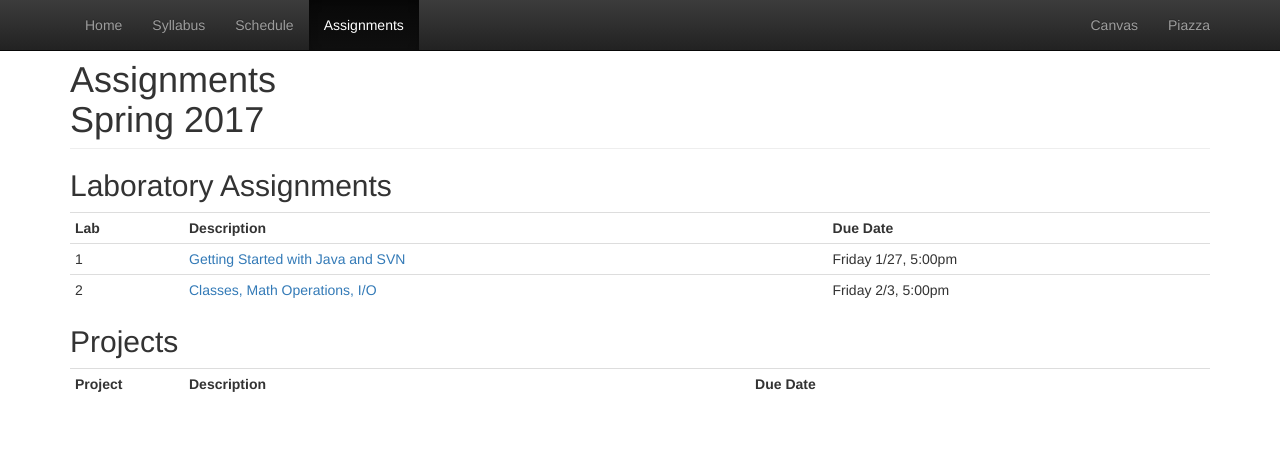
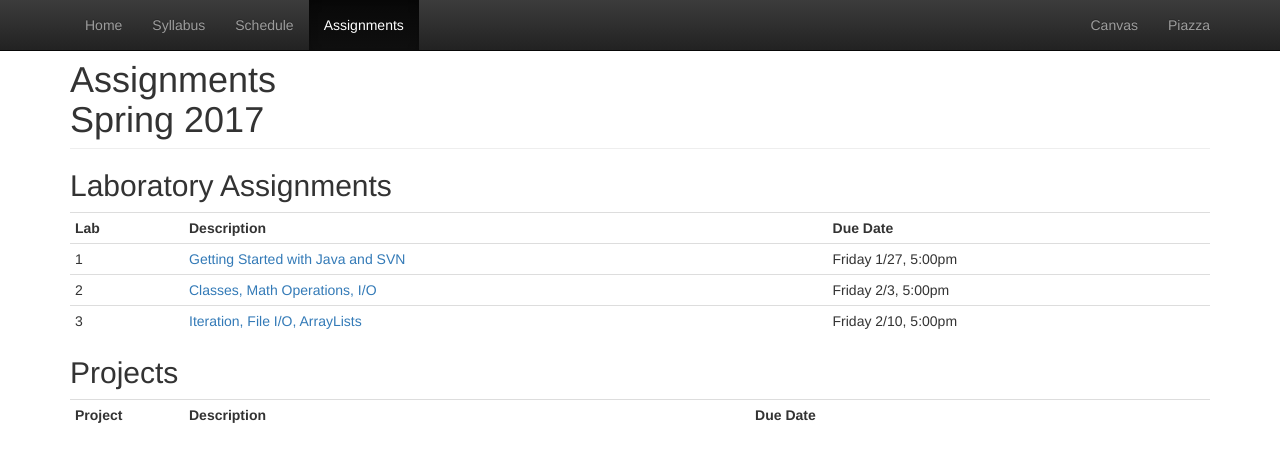
Before and after one commit to CS514-F17/cs514-f17.github.io, a Jekyll site: the page built from assignments.html, in a window 1280 px wide. Shown: the top 462 px of the page. Built offline with Jekyll 4.4.1, drawn with Linux system fonts in a browser that asks for light colours.

Commit message:
adding lab 3

```diff
--- a/assignments.html
+++ b/assignments.html
@@ -24,12 +24,12 @@ title: Assignments
        <td><a href="https://github.com/CS112-S17/labs/blob/master/lab2.md">Classes, Math Operations, I/O</a></td>
        <td>Friday 2/3, 5:00pm</td>
      </tr>
-<!--
      <tr>
        <td>3</td>
-       <td><a href="https://github.com/CS112-S17/labs/blob/master/lab3.md">Iteration, Strings, File I/O, ArrayLists</a></td>
-       <td>Monday 9/12, 5:00pm</td>
+       <td><a href="https://github.com/CS112-S17/labs/blob/master/lab3.md">Iteration, File I/O, ArrayLists</a></td>
+       <td>Friday 2/10, 5:00pm</td>
      </tr>
+<!--
      <tr>
        <td>4</td>
        <td><a href="https://github.com/CS112-S17/labs/blob/master/lab4.md">Arrays</a></td>
--- a/schedule.html
+++ b/schedule.html
@@ -56,7 +56,7 @@ title: Schedule
 			</td>
 			<td>
 			</td>
-			<td></td>
+			<td><a href="https://github.com/CS112-S17/labs/blob/master/lab3.md">Lab 3</a></td>
 		</tr>
 		<tr>
 			<td>4<br/>2/14-2/16</td>
```
